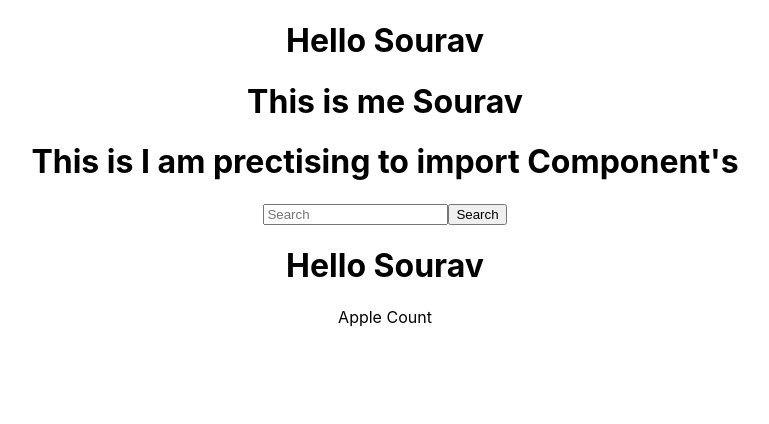
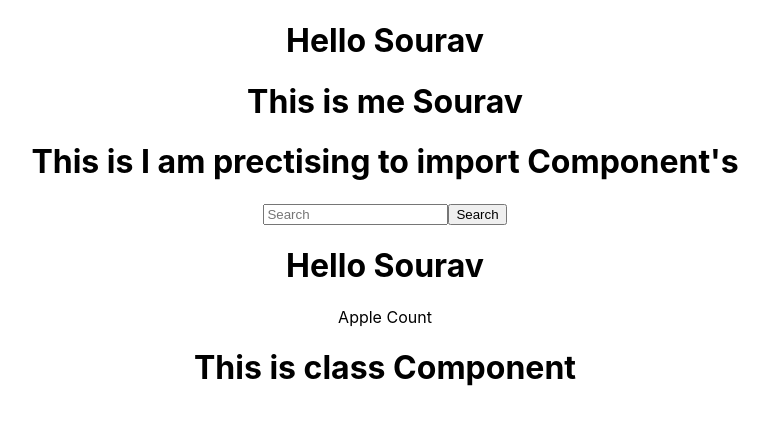
Before and after one commit to kumarsourav10/React-js-basic-to-high, a React (Create React App) app in the folder blog/: page / in a window 1280 px wide. Shown: the top 424 px of the page, without its empty margins (255-1024 px from the left). Built offline with nearby package versions, Linux system fonts and the light colour scheme.

Commit message:
prectising for class component

```diff
--- a/blog/src/App.js
+++ b/blog/src/App.js
@@ -4,6 +4,7 @@ import User from './User'
 import Sourav from './Sourav'
 import Form from './Form';
 import User1 from './User1';
+import Check from './Check';
 function App() {
 
   function Apple()
@@ -17,7 +18,8 @@ function App() {
       <Sourav />
       <Form />
       <User1 />
-      {Apple ()}
+      <Apple />
+      <Check />
     </div>
   );
 }
--- /dev/null
+++ b/blog/src/Check.js
@@ -0,0 +1,15 @@
+import React,{Component} from 'react';
+export default class Check extends Component
+
+{
+    render()
+    {
+        return (
+            <h1>
+
+                This is class Component
+
+            </h1>
+        )
+    }
+}
```
Also changed, not shown: blog/src/User1.js (line endings or trailing spaces).
